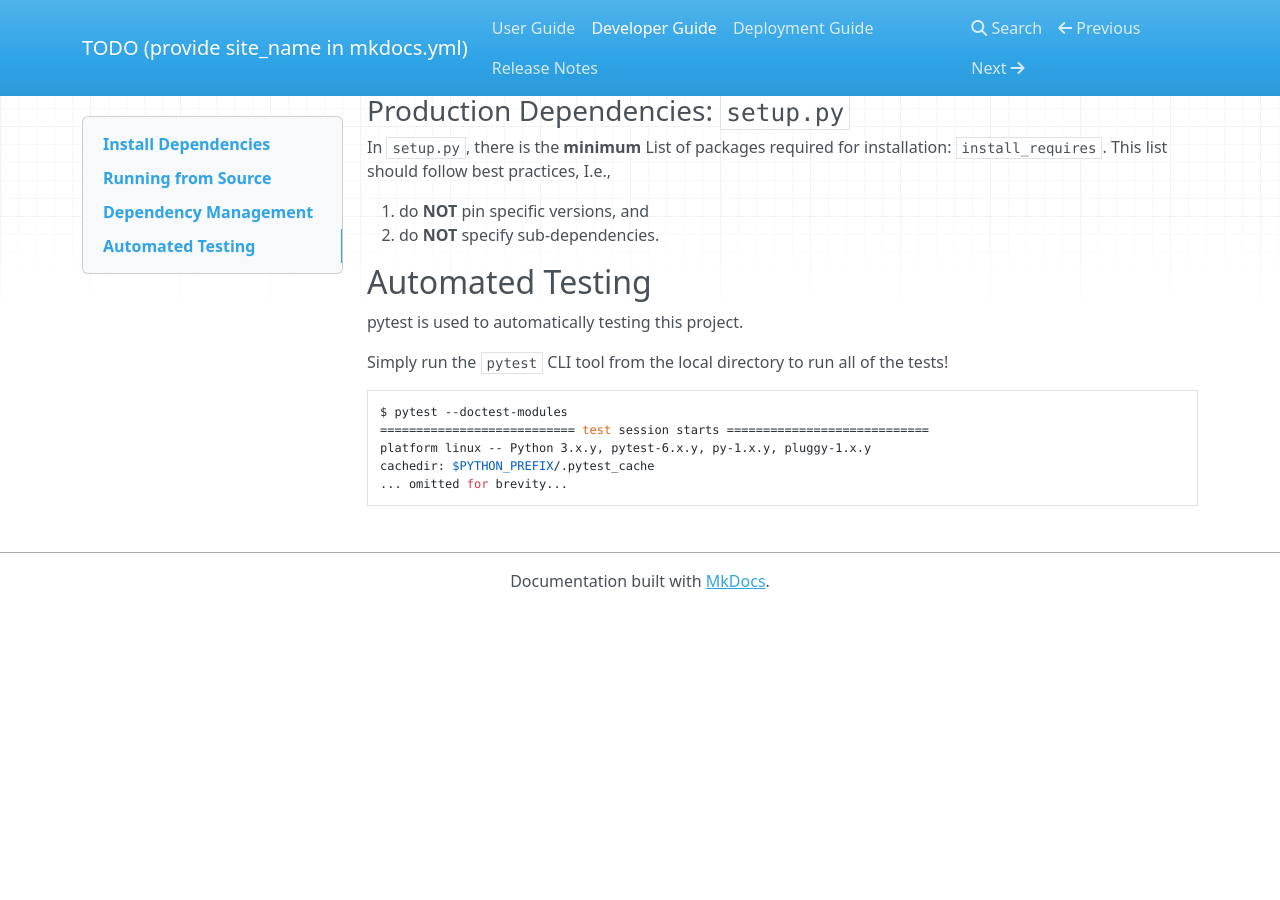
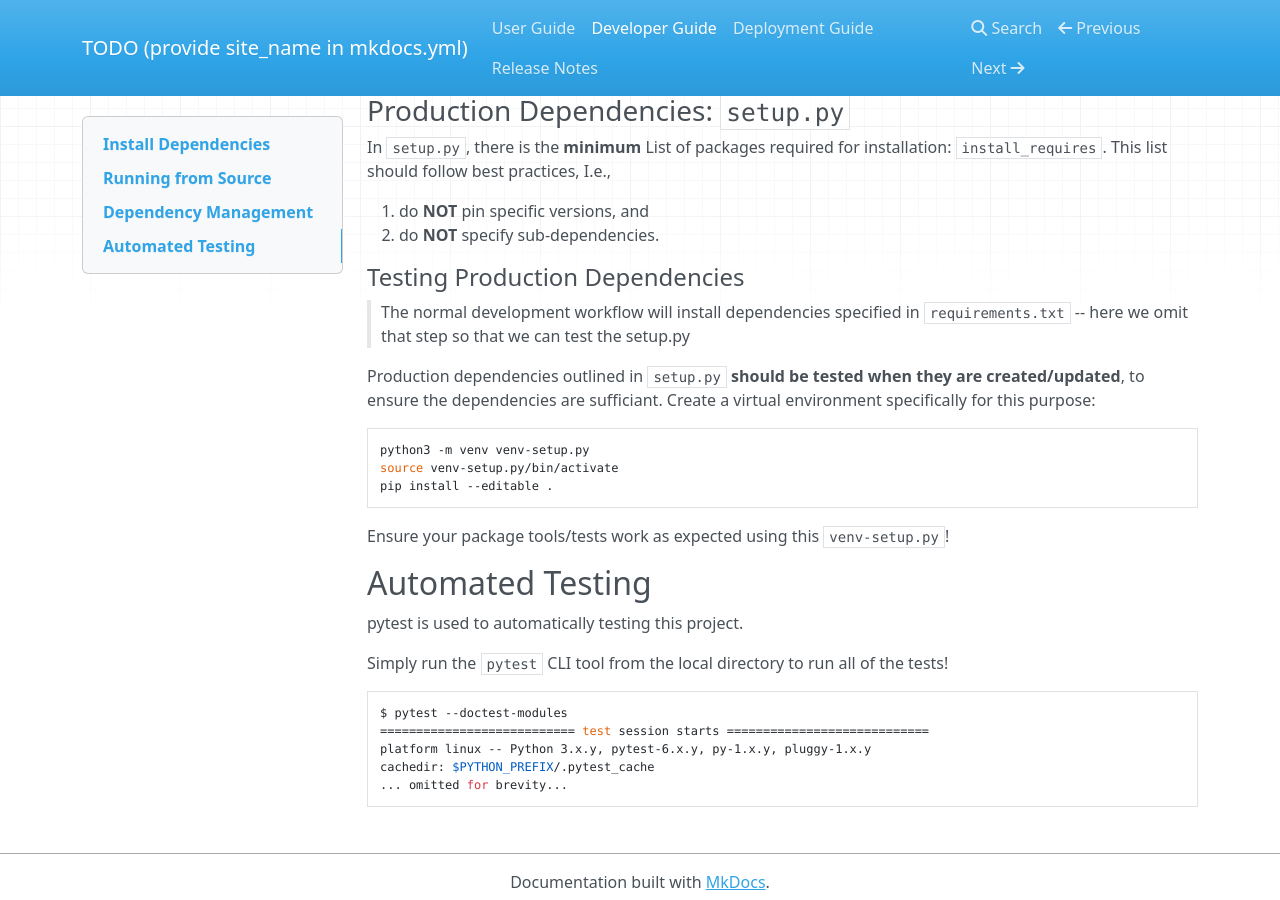
Before and after one commit to ryeleo/Python-Package-Template, an MkDocs documentation site: the page built from docs/development.md, in a window 1280 px wide and 900 px high, scrolled down 943 px. Built offline with MkDocs 1.6.1, drawn with Linux system fonts in a browser that asks for light colours; nearby versions of some CDN libraries; before the commit the page ends 1552 px from its top, so only the background shows below that.

Commit message:
Testing instructions for production-dependencies

```diff
--- a/docs/development.md
+++ b/docs/development.md
@@ -44,6 +44,19 @@ This list should follow best practices, I.e.,
 1. do **NOT** pin specific versions, and
 2. do **NOT** specify sub-dependencies.
 
+#### Testing Production Dependencies
+
+> The normal development workflow will install dependencies specified in `requirements.txt` -- here we omit that step so that we can test the setup.py
+
+Production dependencies outlined in `setup.py` **should be tested when they are created/updated**, to ensure the dependencies are sufficiant.
+Create a virtual environment specifically for this purpose:
+
+    python3 -m venv venv-setup.py
+    source venv-setup.py/bin/activate
+    pip install --editable .
+
+Ensure your package tools/tests work as expected using this `venv-setup.py`!
+
 ## Automated Testing
 
 pytest is used to automatically testing this project.
```
Also changed, not shown: setup.py (+4 -4 lines), 1 other file.
